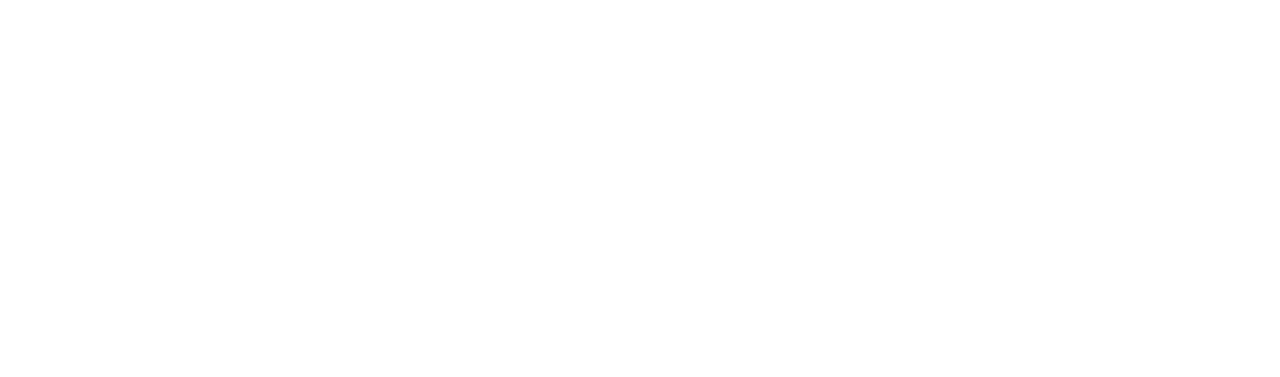
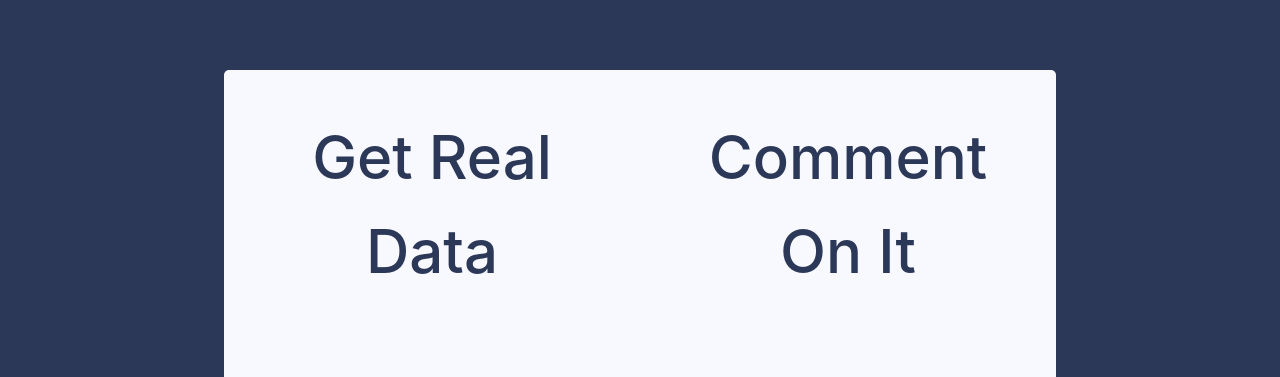
Before and after one commit to derek-oshita/quaranteam-client, a React (Create React App) app: page / in a window 1280 px wide. Shown: the part 850-1227 px from the top of the page. Before the commit the page ends 800 px from the top, so only its background shows below. Built offline with nearby package versions, Linux system fonts and the light colour scheme.

Commit message:
About section looking nice.

```diff
--- a/public/index.html
+++ b/public/index.html
@@ -10,6 +10,8 @@
       content="Web site created using create-react-app"
     />
     <link rel="apple-touch-icon" href="%PUBLIC_URL%/logo192.png" />
+    <!-- ANIMATE CDN -->
+    <link rel="stylesheet" href="https://cdnjs.cloudflare.com/ajax/libs/animate.css/4.0.0/animate.min.css" />
     <!--
       manifest.json provides metadata used when your web app is installed on a
       user's mobile device or desktop. See https://developers.google.com/web/fundamentals/web-app-manifest/
--- /dev/null
+++ b/src/components/About/About.css
@@ -0,0 +1,45 @@
+.about-main-container {
+    height: 100vh;
+    background-color: #2C3857;
+    display: flex;
+    justify-content: center;
+    align-items: center;
+}
+
+.about-table {
+    height: 70vh;
+    width: 65vw;
+    background-color: #f8f8ff;
+    border-radius: 5px;
+    display: flex;
+    justify-content: center;
+    align-items: center;
+}
+
+.get {
+    width: 100%;
+    height: 100%;
+}
+
+.post {
+    width: 100%;
+    height: 100%;
+}
+
+.get-h4 {
+    padding: 5vh;
+    color: #2C3857;
+    font-size: 60px;
+}
+
+.post-h4 {
+    padding: 5vh;
+    color: #2C3857;
+    font-size: 60px;
+}
+
+.about-table p {
+    padding-left: 30px;
+    padding-right: 30px;
+    font-size: 30px;
+}
--- /dev/null
+++ b/src/components/About/About.js
@@ -0,0 +1,25 @@
+import React from 'react';
+import { Link } from 'react-router-dom'
+import './About.css';
+
+function About() {
+    return (
+        <section className="about-main-container">
+            <div className="about-table">
+                <div className="get">
+                    <h4 className="get-h4">Get Real Data</h4>
+                    <p>Using data from Covidtracking.com, you can trust that information regarding the pandemic is both comprehensive and up to date. We also relay helpful metadata around each state, as provided by Civil.Services.</p>
+                    <p><Link to="/register">Register</Link></p>
+                </div>
+                <div className="post">
+                    <h4 className="post-h4">Comment On It</h4>
+                    <p>We know it's tough for everyone out there there. Every state has handled the pandemic a little differently, so we encourage you to share your experience with other users so we can continue to stay safe and flatten the curve together.</p>
+                    <p><Link to="/login">Login</Link></p>
+                </div>
+
+            </div>
+        </section>
+    )
+};
+
+export default About;
--- a/src/components/Home/Home.css
+++ b/src/components/Home/Home.css
@@ -1,3 +1,15 @@
+.hero-main {
+    background-color: #f8f8ff;
+    height: 100vh;
+}
+
 .hero {
     margin-top: 10vh;
+    margin-bottom: 10vh;
+    height: 70vh;
+    width: 65vw;
 }
+
+.divider {
+    height: 50vh;
+}
--- a/src/components/Home/Home.js
+++ b/src/components/Home/Home.js
@@ -1,15 +1,24 @@
 // IMPORTS
 import React from 'react';
+import About from '../About/About';
+import reopen from './reopen.jpg'
 import './Home.css';
 
 // HOME COMPONENT
 function Home () {
+    // console.log(reopen)
     return (
         <>
+        <main className="hero-main">
             {/* HERO  */}
             <div className="hero-container">
-            <img className="hero" src="https://pbs.twimg.com/media/Eavht5zVcAAf7yV.jpg"></img>
+                <img className="hero animate__animated animate__fadeInUp" src={reopen}></img>
             </div>
+            {/* <div className="divider">
+            </div> */}
+            {/* ABOUT */}
+            <About />
+        </main>
         </>
     )
 }
```
Also changed, not shown: src/components/Home/reopen.jpg (added).
